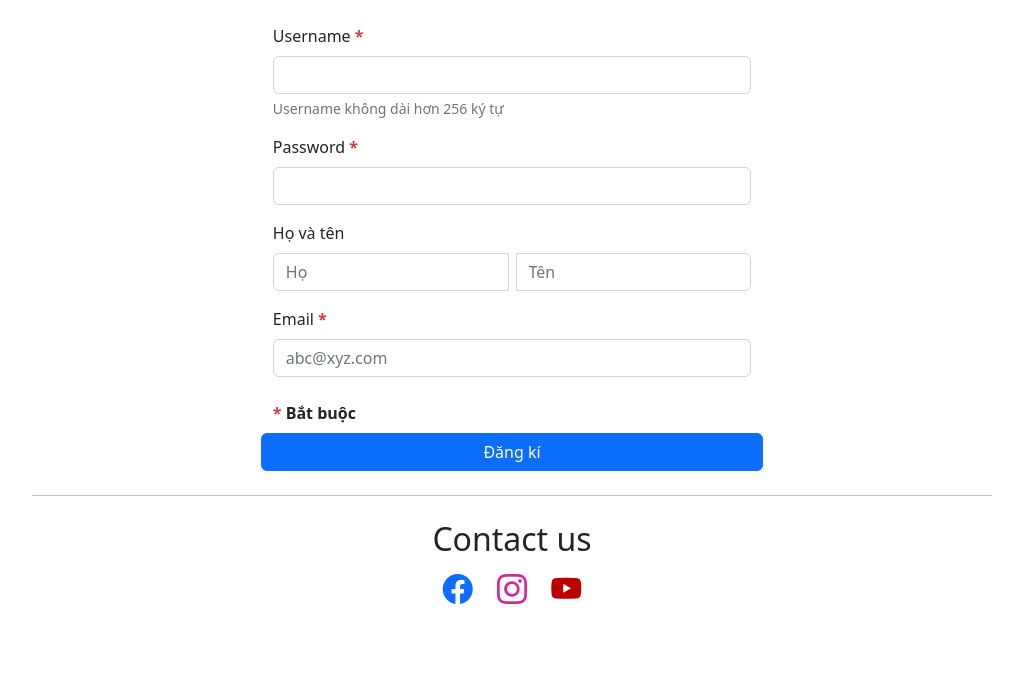
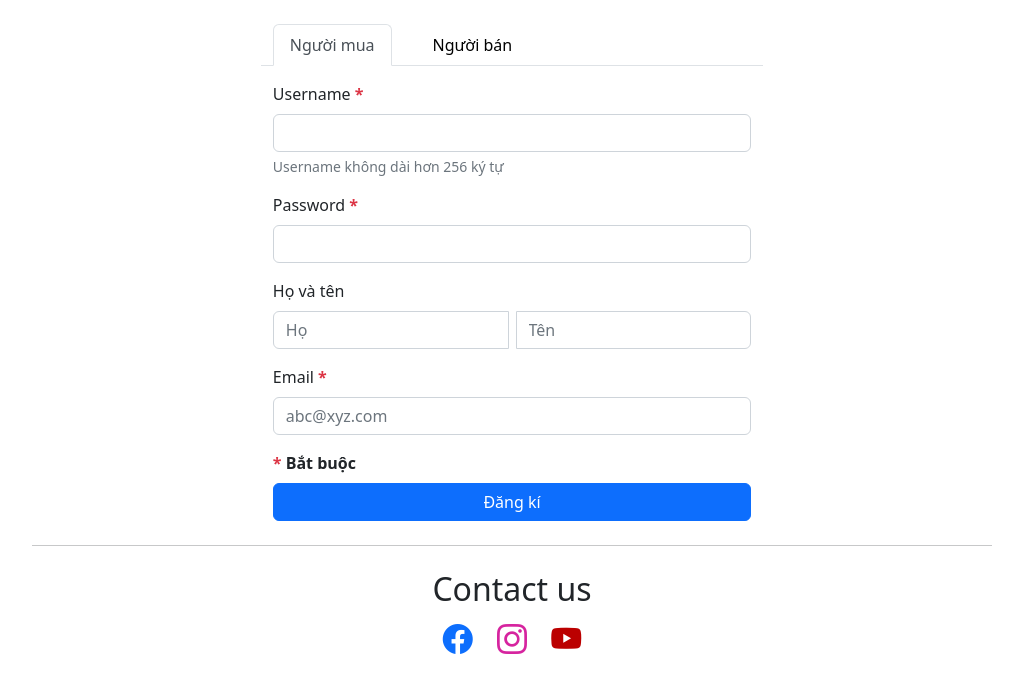
Before and after one commit to 488Ques/gomsuviet, a PHP site: page /register.php in a window 1280 px wide. Shown: the part 68-761 px from the top of the page, without its empty margins (128-1151 px from the left). Run offline with PHP 8.4, Linux system fonts and the light colour scheme; some libraries are stand-ins or nearby versions.

Commit message:
feat: create merchant tab in register page

```diff
--- a/views/register.tmpl.php
+++ b/views/register.tmpl.php
@@ -5,10 +5,24 @@ require_once('modules/helpers.php');
 <section class="container-fluid mt-4">
     <?php include_once('views/msg.php'); ?>
 
-    <form class="row justify-content-center mx-auto" style="max-width: 40%;" action="/controllers/register.ctl.php" method="POST">
+    <div class="row justify-content-center mx-auto" style="max-width: 40%;">
+        <ul class="nav nav-tabs">
+            <li class="nav-item">
+                <a class="nav-link active" id="tab1" data-bs-toggle="tab" href="#user">Người mua</a>
+            </li>
+            <li class="nav-item">
+                <a class="nav-link" id="tab2" data-bs-toggle="tab" href="#merchant">Người bán</a>
+            </li>
+        </ul>
+
+        <div class="tab-content mt-3">
+            <div class="tab-pane fade show active" id="user">
+                <form action="/controllers/register.ctl.php"
+                      method="POST">
                     <div class="mb-3">
                         <label class="form-label">Username <span class="text-danger fw-bold">*</span></label>
-            <input type="text" class="form-control" name="username" value="<?php echo getURLParameter('username') ?>">
+                        <input type="text" class="form-control" name="username"
+                               value="<?php echo getURLParameter('username') ?>">
                         <div class="form-text">Username không dài hơn 256 ký tự</div>
                     </div>
 
@@ -19,17 +33,64 @@ require_once('modules/helpers.php');
 
                     <label class="form-label">Họ và tên</label>
                     <div class="input-group mb-3">
-            <input type="text" class="form-control me-2" placeholder="Họ" name="last_name" value="<?php echo getURLParameter('last_name') ?>">
-            <input type="text" class="form-control" placeholder="Tên" name="first_name" value="<?php echo getURLParameter('first_name') ?>">
+                        <input type="text" class="form-control me-2" placeholder="Họ" name="last_name"
+                               value="<?php echo getURLParameter('last_name') ?>">
+                        <input type="text" class="form-control" placeholder="Tên" name="first_name"
+                               value="<?php echo getURLParameter('first_name') ?>">
                     </div>
 
                     <div class="mb-3">
                         <label class="form-label">Email <span class="text-danger fw-bold">*</span></label>
-            <input type="email" class="form-control" placeholder="abc@xyz.com" name="email_address" value="<?php echo getURLParameter('email_address') ?>">
+                        <input type="email" class="form-control" placeholder="abc@xyz.com" name="email_address"
+                               value="<?php echo getURLParameter('email_address') ?>">
                     </div>
 
                     <div class="fw-bold my-2"><span class="text-danger">*</span> Bắt buộc</div>
 
-        <input type="submit" class="btn btn-primary" value="Đăng kí">
+                    <input type="submit" class="btn btn-primary w-100" value="Đăng kí">
                 </form>
+            </div>
+            <div class="tab-pane fade" id="merchant">
+                <form action="/controllers/TODO"
+                      method="POST">
+                    <div class="mb-3">
+                        <label class="form-label">Username <span class="text-danger fw-bold">*</span></label>
+                        <input type="text" class="form-control" name="username"
+                               value="<?php echo getURLParameter('username') ?>">
+                        <div class="form-text">Username không dài hơn 256 ký tự</div>
+                    </div>
+
+                    <div class="mb-3">
+                        <label class="form-label">Password <span class="text-danger fw-bold">*</span></label>
+                        <input type="password" class="form-control" name="password">
+                    </div>
+
+                    <label class="form-label">Họ và tên</label>
+                    <div class="input-group mb-3">
+                        <input type="text" class="form-control me-2" placeholder="Họ" name="last_name"
+                               value="<?php echo getURLParameter('last_name') ?>">
+                        <input type="text" class="form-control" placeholder="Tên" name="first_name"
+                               value="<?php echo getURLParameter('first_name') ?>">
+                    </div>
+
+                    <div class="mb-3">
+                        <label class="form-label">Địa chỉ kinh doanh <span class="text-danger fw-bold">*</span></label>
+                        <input type="text" class="form-control" name="address"
+                               value="<?php echo getURLParameter('address') ?>">
+                    </div>
+
+                    <div class="mb-3">
+                        <label class="form-label">Email <span class="text-danger fw-bold">*</span></label>
+                        <input type="email" class="form-control" placeholder="abc@xyz.com" name="email_address"
+                               value="<?php echo getURLParameter('email_address') ?>">
+                    </div>
+
+                    <div class="fw-bold my-2"><span class="text-danger">*</span> Bắt buộc</div>
+
+                    <input type="submit" class="btn btn-primary w-100" value="Đăng kí">
+                </form>
+            </div>
+        </div>
+    </div>
+
 </section>
```
Lines whose indentation alone changed are shown as unchanged.
